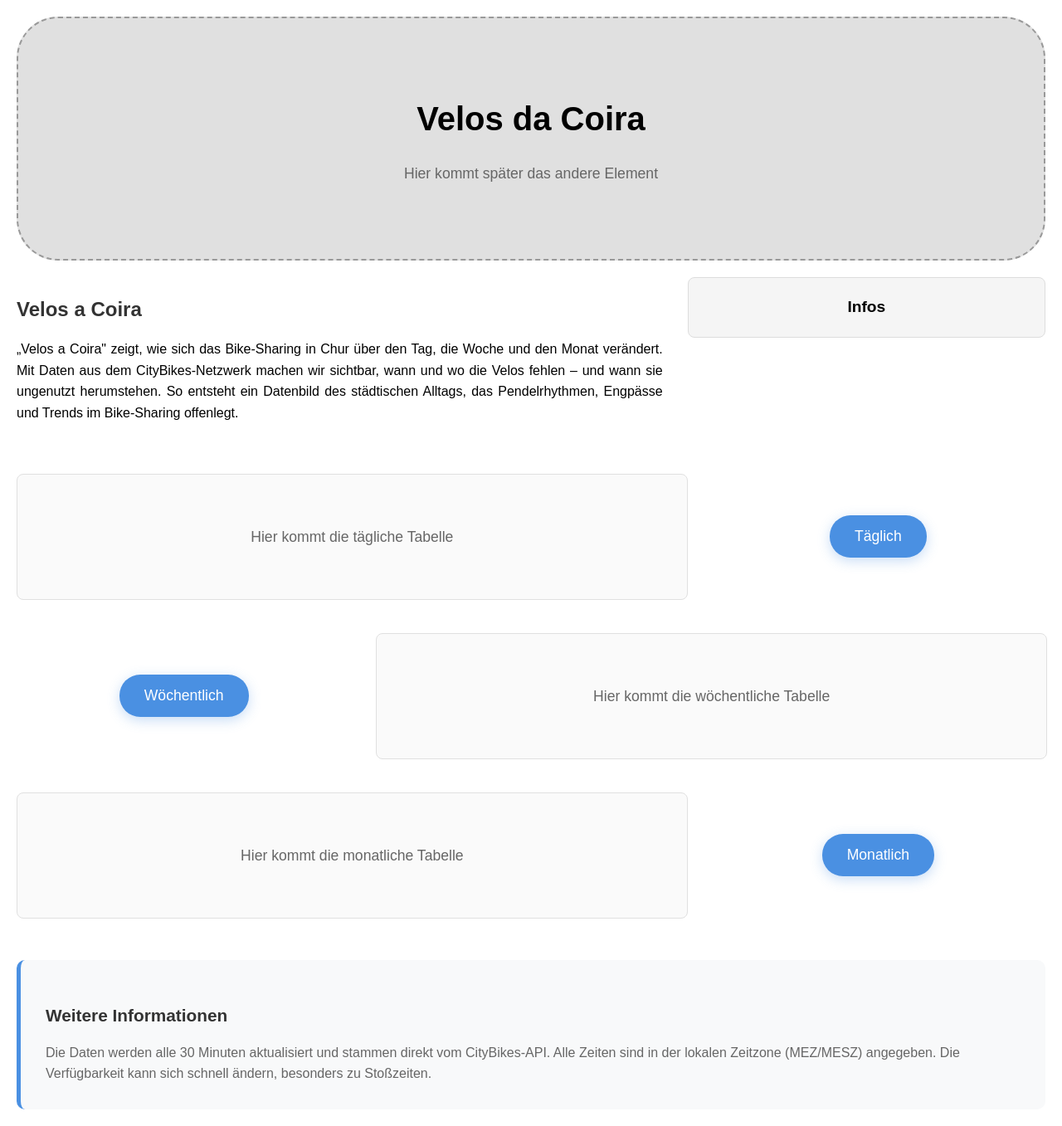
After one commit to colletfadri/IM3, a PHP site: page /website.html in a window 1280 px wide. The commit adds this page. Shown: the whole page at 83% size. Run offline with PHP 8.4, Linux system fonts and the light colour scheme.

Commit message:
website basis hinzugefügt

```diff
--- a/style.css
+++ b/style.css
@@ -0,0 +1,136 @@
+    body {
+            font-family: Arial, sans-serif;
+            margin: 20px;
+            line-height: 1.6;
+        }
+
+        .main-title {
+            text-align: center;
+            margin-bottom: 30px;
+            font-size: 2.5em;
+        }
+
+        .content-container {
+            display: flex;
+            gap: 30px;
+            align-items: flex-start;
+        }
+
+        .left-section {
+            flex: 2;
+        }
+
+        .subtitle {
+            font-size: 1.5em;
+            margin-bottom: 15px;
+            color: #333;
+        }
+
+        .description {
+            text-align: justify;
+            margin-bottom: 20px;
+        }
+
+        .right-section {
+            flex: 1;
+            background-color: #f5f5f5;
+            padding: 20px;
+            border-radius: 8px;
+            border: 1px solid #ddd;
+        }
+
+        .infos-title {
+            font-size: 1.2em;
+            font-weight: bold;
+            text-align: center;
+        }
+
+        .placeholder {
+            height: 250px;
+            background-color: #e0e0e0;
+            border: 2px dashed #999;
+            display: flex;
+            flex-direction: column;
+            justify-content: center;
+            align-items: center;
+            margin: 20px 0;
+            border-radius: 50px;
+            padding: 20px;
+        }
+
+        .placeholder .main-title {
+            margin: 0 0 20px 0;
+            font-size: 2.5em;
+            text-align: center;
+        }
+
+        .placeholder-content {
+            color: #666;
+            font-size: 1.1em;
+        }
+
+        /* Tabellen-Sektionen */
+        .table-section {
+            display: flex;
+            gap: 30px;
+            align-items: center;
+            margin: 40px 0;
+        }
+
+        .table-section.reverse {
+            flex-direction: row-reverse;
+        }
+
+        .table-container {
+            flex: 2;
+        }
+
+        .table-placeholder {
+            width: 100%;
+            height: 150px;
+            background-color: #fafafa;
+            border: 1px solid #e0e0e0;
+            display: flex;
+            align-items: center;
+            justify-content: center;
+            border-radius: 8px;
+            color: #666;
+            font-size: 1.1em;
+        }
+
+        .button-container {
+            flex: 1;
+            display: flex;
+            justify-content: center;
+            align-items: center;
+        }
+
+        .period-button {
+            background-color: #4a90e2;
+            color: white;
+            border: none;
+            padding: 15px 30px;
+            font-size: 1.1em;
+            border-radius: 25px;
+            box-shadow: 0 4px 15px rgba(74, 144, 226, 0.3);
+        }
+
+        .info-footer {
+            margin-top: 50px;
+            padding: 30px;
+            background-color: #f8f9fa;
+            border-radius: 10px;
+            border-left: 5px solid #4a90e2;
+        }
+
+        .info-footer h3 {
+            color: #333;
+            margin-bottom: 15px;
+            font-size: 1.3em;
+        }
+
+        .info-footer p {
+            color: #666;
+            line-height: 1.6;
+            margin: 0;
+        }
--- /dev/null
+++ b/website.html
@@ -0,0 +1,77 @@
+<!DOCTYPE html>
+<html lang="en">
+<head>
+    <meta charset="UTF-8">
+    <meta name="viewport" content="width=device-width, initial-scale=1.0">
+    <title>Velos in Chur</title>
+    <link rel="stylesheet" href="style.css">
+</head>
+<body>
+    <!-- Platzhalter für das Element das später kommt -->
+    <div class="placeholder">
+        <h1 class="main-title">Velos da Coira</h1>
+        <div class="placeholder-content">
+            Hier kommt später das andere Element
+        </div>
+    </div>
+
+    <div class="content-container">
+        <div class="left-section">
+            <h2 class="subtitle">Velos a Coira</h2>
+            <p class="description">
+                „Velos a Coira" zeigt, wie sich das Bike-Sharing in Chur über den Tag, die Woche und den Monat verändert. Mit Daten aus dem CityBikes-Netzwerk machen wir sichtbar, wann und wo die Velos fehlen – und wann sie ungenutzt herumstehen. So entsteht ein Datenbild des städtischen Alltags, das Pendelrhythmen, Engpässe und Trends im Bike-Sharing offenlegt.
+            </p>
+        </div>
+
+        <div class="right-section">
+            <div class="infos-title">Infos</div>
+        </div>
+    </div>
+
+    <!-- Erste Tabelle: Links Tabelle, rechts Button "Täglich" -->
+    <div class="table-section">
+        <div class="table-container">
+            <div class="table-placeholder">
+                Hier kommt die tägliche Tabelle
+            </div>
+        </div>
+        <div class="button-container">
+            <button class="period-button">Täglich</button>
+        </div>
+    </div>
+
+    <!-- Zweite Tabelle: Links Button, rechts Tabelle -->
+    <div class="table-section">
+        <div class="button-container">
+            <button class="period-button">Wöchentlich</button>
+        </div>
+        <div class="table-container">
+            <div class="table-placeholder">
+                Hier kommt die wöchentliche Tabelle
+            </div>
+        </div>
+    </div>
+
+    <!-- Dritte Tabelle: Links Tabelle, rechts Button "Monatlich" -->
+    <div class="table-section">
+        <div class="table-container">
+            <div class="table-placeholder">
+                Hier kommt die monatliche Tabelle
+            </div>
+        </div>
+        <div class="button-container">
+            <button class="period-button">Monatlich</button>
+        </div>
+    </div>
+
+    <!-- Informationsfeld am Ende -->
+    <div class="info-footer">
+        <h3>Weitere Informationen</h3>
+        <p>
+            Die Daten werden alle 30 Minuten aktualisiert und stammen direkt vom CityBikes-API.
+            Alle Zeiten sind in der lokalen Zeitzone (MEZ/MESZ) angegeben.
+            Die Verfügbarkeit kann sich schnell ändern, besonders zu Stoßzeiten.
+        </p>
+    </div>
+</body>
+</html>
```
Also changed, not shown: IM3-Uebungen/etl-boilerplate/transform.php (+0 -12 lines).
